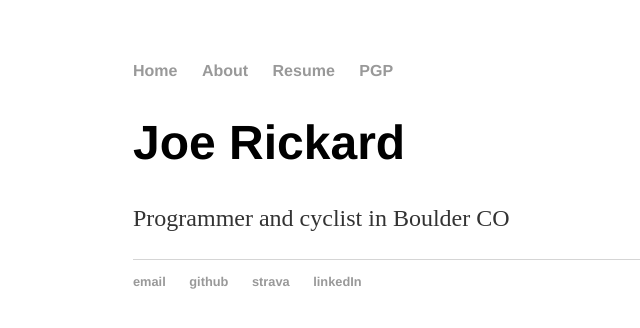
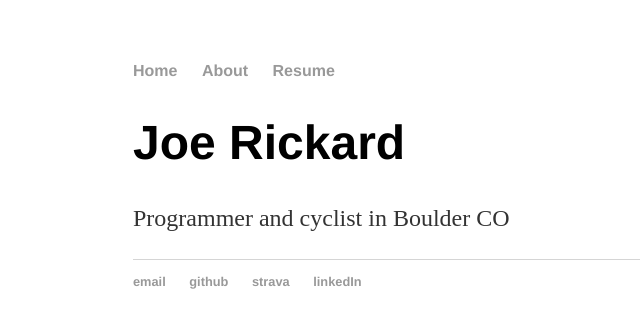
Before and after one commit to joerickard/personalWebsite, a Jekyll site: the page built from index.html, in a window 1280 px wide. Shown: the top 328 px of the page, without its empty margins (59-699 px from the left). Built offline with Jekyll 4.4.1, drawn with Linux system fonts in a browser that asks for light colours.

Commit message:
Update default.html

```diff
--- a/_layouts/default.html
+++ b/_layouts/default.html
@@ -14,8 +14,6 @@
 <li><a href="/">Home</a></li>
 <li><a href="/about">About</a></li>
 <li><a href="/cv">Resume</a></li>
-<li><a href="/PGP">PGP</a></li>
-<!--<li><a href="/blog">Blog</a></li>-->
 </ul>
     </nav>
 <div class="container">
```
